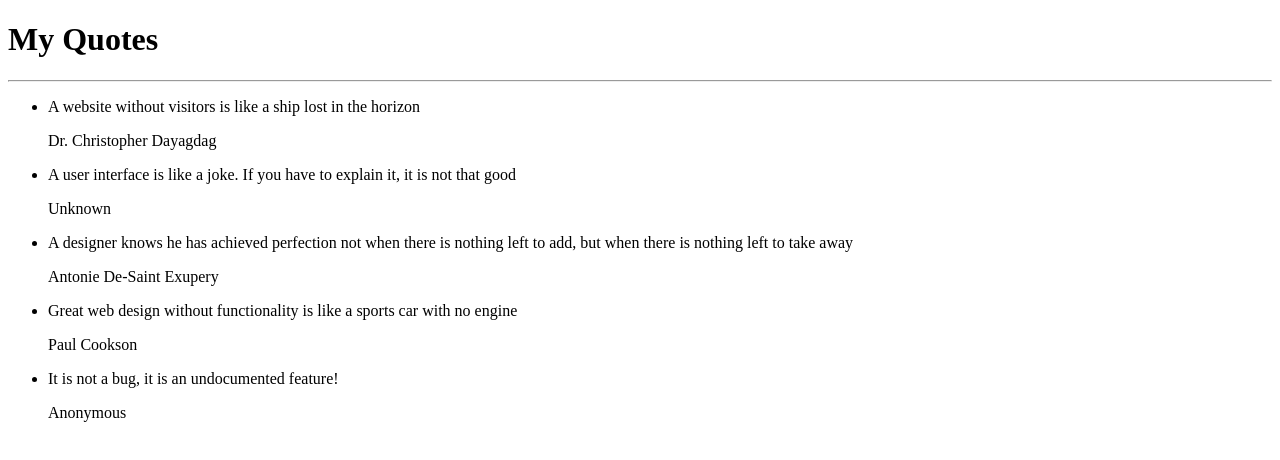
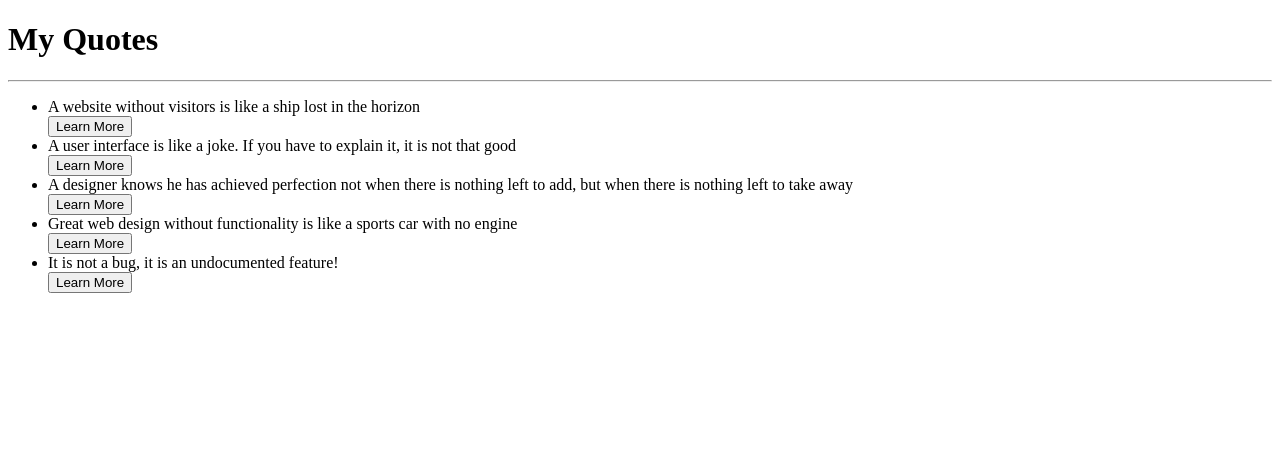
Before and after one commit to Njihia413/quote-generator, an Angular app: page / in a window 1280 px wide. Shown: the top 460 px of the page. Built offline with nearby package versions, Linux system fonts and the light colour scheme.

Commit message:
Define function for toggling vote details and incorporate in child slector component

```diff
--- a/src/app/quote-detail/quote-detail.component.html
+++ b/src/app/quote-detail/quote-detail.component.html
@@ -1 +1 @@
-<p>{{quote.author}}</p>
+<p>~{{quote.author}}</p>
--- a/src/app/quote/quote.component.html
+++ b/src/app/quote/quote.component.html
@@ -2,8 +2,9 @@
     <h1>My Quotes</h1>
     <hr>
     <ul>
-        <li *ngFor='let quote of quotes'>{{quote.statement}}
-            <app-quote-detail [quote]='quote'></app-quote-detail>
-        </li>
+        <div *ngFor='let quote of quotes;let i = index'>
+            <li>{{quote.statement}}</li>
+            <button (click)='toggleDetails(i)'>Learn More</button>
+            <app-quote-detail *ngIf='quote.showVotes' [quote]='quote'></app-quote-detail>
+        </div>
     </ul>
-</div>
--- a/src/app/quote/quote.component.ts
+++ b/src/app/quote/quote.component.ts
@@ -15,6 +15,11 @@ export class QuoteComponent implements OnInit {
     new Quote(4,'Great web design without functionality is like a sports car with no engine','Paul Cookson','Maureen'),
     new Quote(5,'It is not a bug, it is an undocumented feature!','Anonymous','Maureen'),
   ]
+  goals: any;
+
+  toggleDetails(index: number) {
+    this.goals[index].showVotes = !this.goals[index].showVotes;
+  }
 
   constructor() { }
 
```
